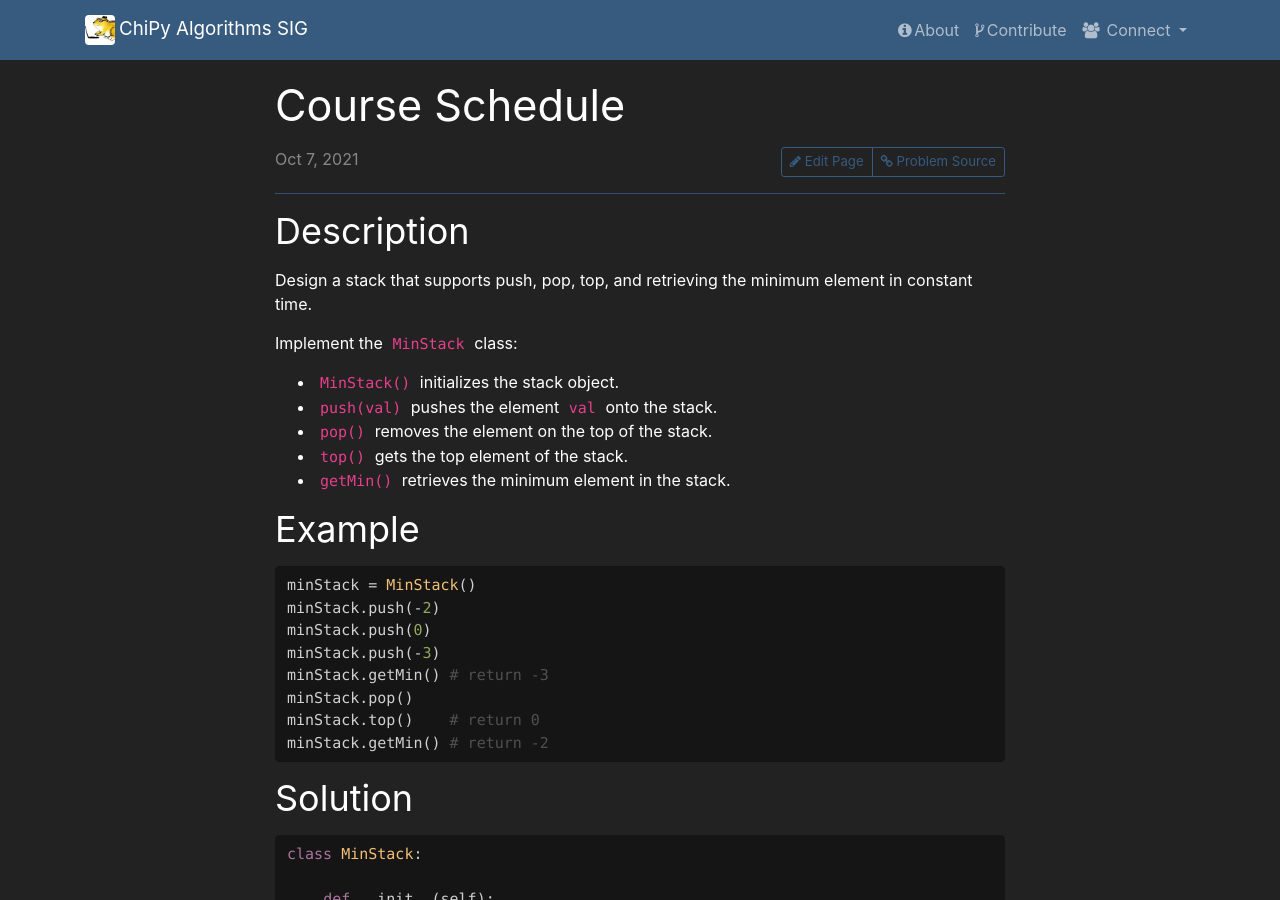
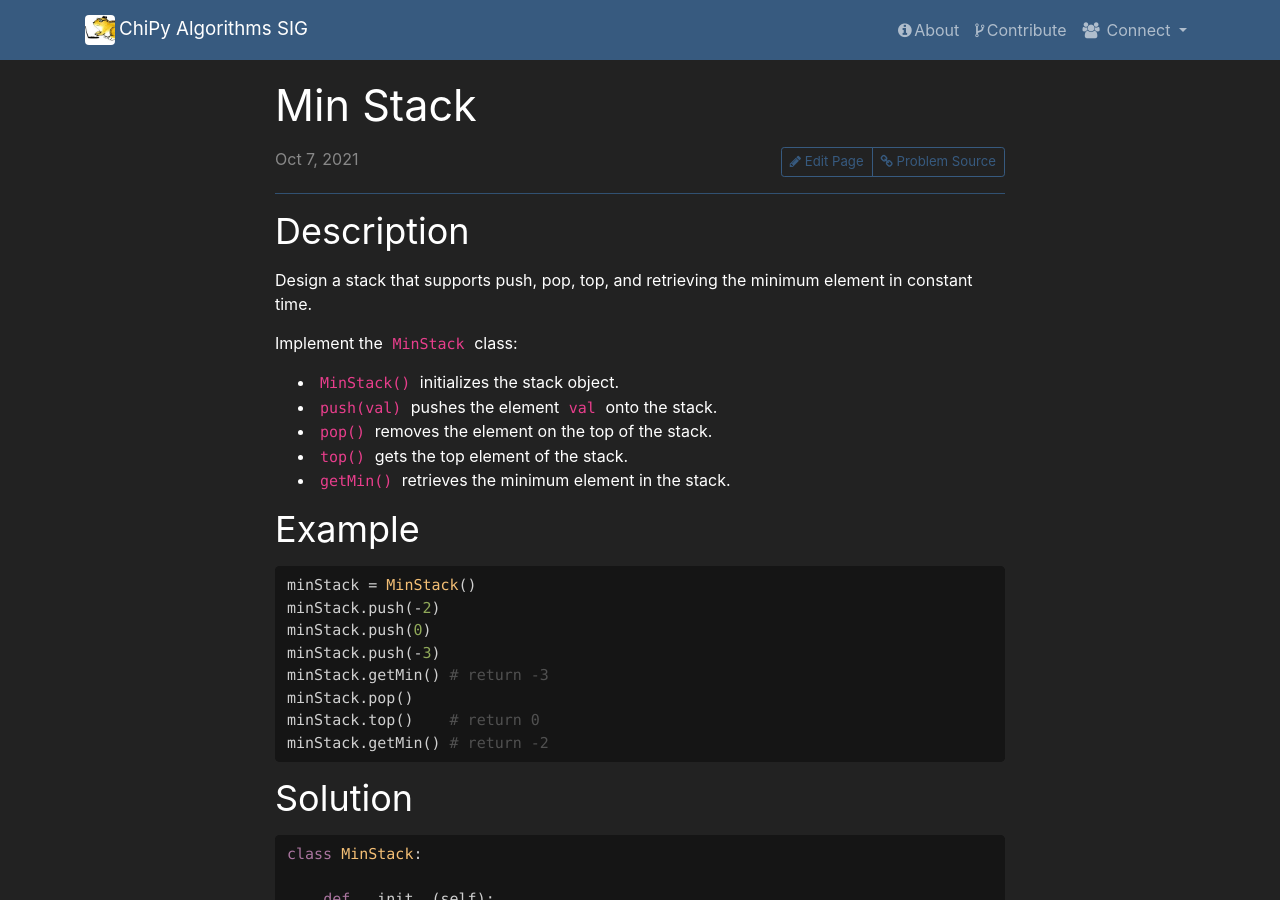
Before and after one commit to chicagopython/algosig, a Jekyll site: the page built from _posts/2021-10-07-min-stack.md, in a window 1280 px wide and 900 px high. Built offline with Jekyll 4.4.1, drawn with Linux system fonts in a browser that asks for light colours; nearby versions of some CDN libraries; our own code applies the rules of GitHub Pages for plain Markdown files.

Commit message:
Update 2021-10-07-min-stack.md

```diff
--- a/_posts/2021-10-07-min-stack.md
+++ b/_posts/2021-10-07-min-stack.md
@@ -1,5 +1,5 @@
 ---
-title: Course Schedule
+title: Min Stack
 category: AlgoSIG 1
 link: https://leetcode.com/problems/min-stack/
 author:
```
